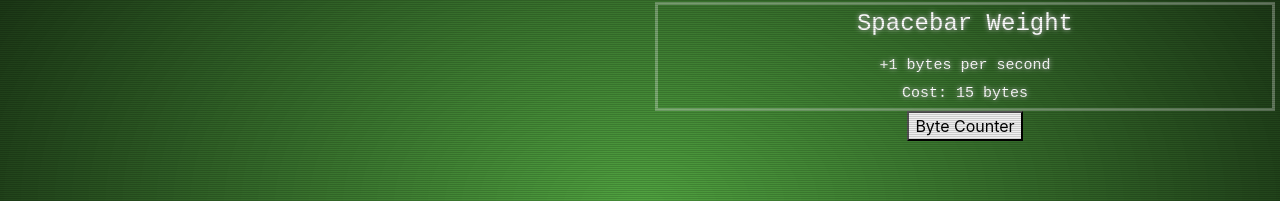
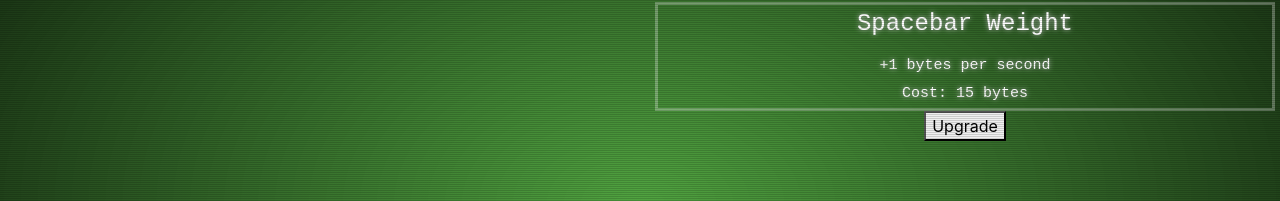
Before and after one commit to Joebenitus/Hellabyte, a React (Create React App) app: page / in a window 1280 px wide. Shown: the part 195-396 px from the top of the page. Built offline with nearby package versions, Linux system fonts and the light colour scheme.

Commit message:
change text of upgrading bytes per second button

```diff
--- a/src/components/MainController.js
+++ b/src/components/MainController.js
@@ -62,7 +62,7 @@ class MainController extends React.Component {
         </div>
         <div className='col-md-6 align-center'>
           <AutoUpgradesPanel/>
-          <button onClick = {this.handleUpgradingBytesPerSecond}>Byte Counter</button>
+          <button onClick = {this.handleUpgradingBytesPerSecond}>Upgrade</button>
         </div>
       </div>
     </>
```
